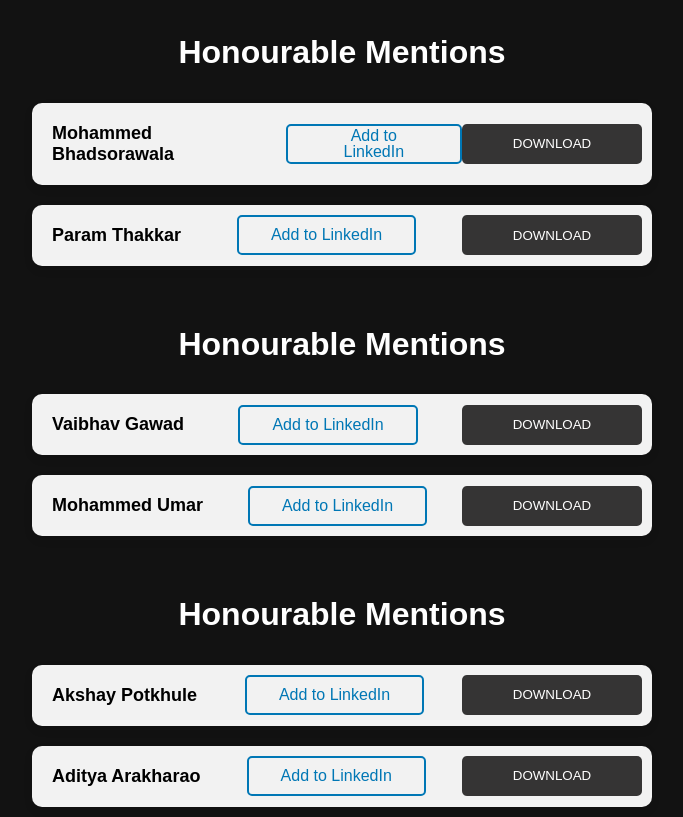
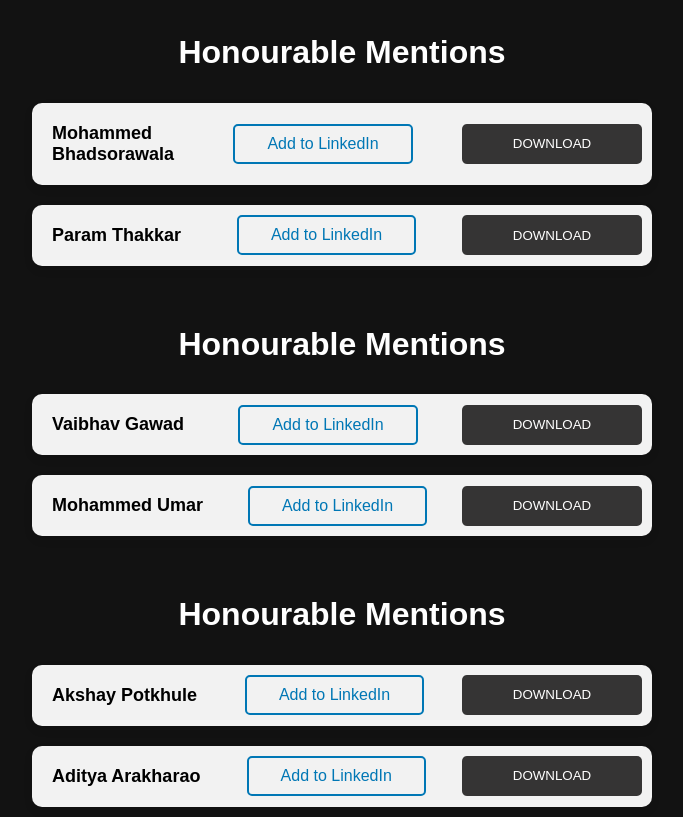
Before and after one commit to stranger-scripts-06/certificates, a plain HTML site: page ctf.html in a window 1280 px wide. Shown: the part 2060-2877 px from the top of the page, without its empty margins (298-981 px from the left). Drawn offline with nearby package versions, Linux system fonts and the light colour scheme; a web font is replaced by a local one.

Commit message:
fixed long name

```diff
--- a/ctf.html
+++ b/ctf.html
@@ -194,7 +194,7 @@
       </div>
     <div class="grid-container">
         <div class="tile">
-            <div class="name">Mohammed Bhadsorawala</div>
+            <div class="name"> Mohammed <br> Bhadsorawala</div>
 
             <div><button class="slide" onclick="window.location.href='https://www.linkedin.com/profile/add?startTask=CERTIFICATION_NAME&name=CTF+by+Digital+VJTI&organizationId=26598119&issueYear=2024&issueMonth=2&certUrl=https://certificates.digitalvjti.com/d17a8856.pdf&certId=d17a8856'">Add to LinkedIn</button></div>
             <div class="buttonwrapper">
```
